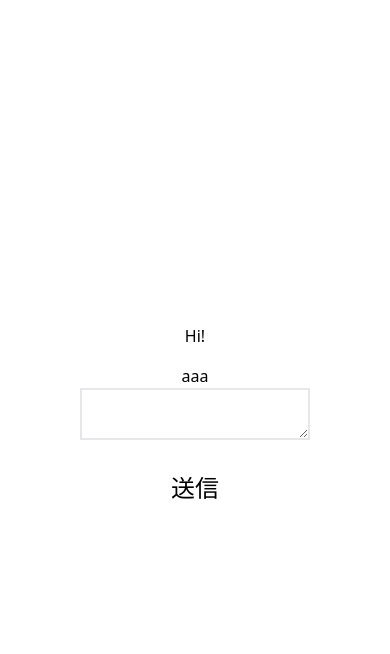
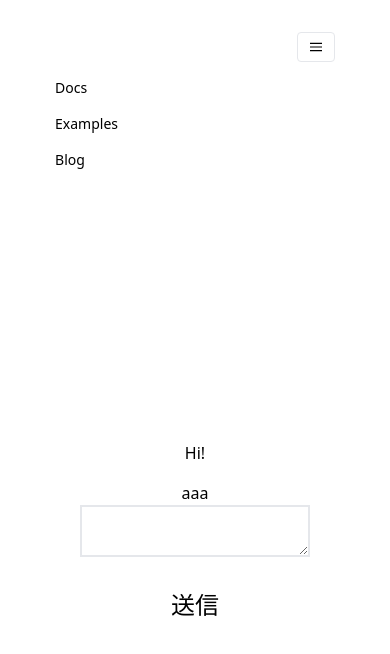
Before and after one commit to toshikinagahama/simpleChat, a Next.js app in the folder frontend/simple_chat/: page /user in a window 390 px wide. Shown: the top 654 px of the page. Built offline with nearby package versions, Linux system fonts and the light colour scheme.

Commit message:
first commit

```diff
--- a/frontend/simple_chat/pages/index.js
+++ b/frontend/simple_chat/pages/index.js
@@ -12,7 +12,8 @@ export default function Home(pageProps) {
   const [user, setUser] = useRecoilState(userState);
   const [socket, setSocket] = useRecoilState(socketState);
   useEffect(() => {
-    setSocket(new WebSocket('ws://localhost:1323/ws'));
+    setSocket(new WebSocket('ws://192.168.10.17:1323/ws'));
+    // setSocket(new WebSocket('ws://localhost:1323/ws'));
     // 接続
     // setTimeout(() => {
     //   }, 5000);
@@ -42,7 +43,7 @@ export default function Home(pageProps) {
   };
 
   const handleLoginBtnClick = async (e) => {
-    const res = await fetch('http://localhost:1323/get_user', {
+    const res = await fetch('http://192.168.10.17:1323/get_user', {
       method: 'POST',
       headers: {
         'Content-Type': 'application/json',
--- a/frontend/simple_chat/pages/user.js
+++ b/frontend/simple_chat/pages/user.js
@@ -8,6 +8,10 @@ export default function User(pageProps) {
   const [user, setUser] = useRecoilState(userState);
   const [socket, setSocket] = useRecoilState(socketState);
   const [message, setMessage] = useState('');
+  const [rooms, setRooms] = useState([
+    { name: 'test1', icon: null, num_unread: 3, last_update: new Date() },
+    { name: 'test1', icon: null, num_unread: 3, last_update: new Date() },
+  ]);
   useEffect(() => {
     console.log(user);
   }, []);
@@ -41,6 +45,50 @@ export default function User(pageProps) {
         <title>部屋一覧</title>
       </Head>
 
+      <nav class="flex items-center justify-between flex-wrap bg-teal p-6">
+        <div class="flex items-center flex-no-shrink text-white mr-6">
+          <span class="font-semibold text-xl tracking-tight">Tailwind CSS</span>
+        </div>
+        <div class="block lg:hidden">
+          <button class="flex items-center px-3 py-2 border rounded text-teal-lighter border-teal-light hover:text-white hover:border-white">
+            <svg class="h-3 w-3" viewBox="0 0 20 20" xmlns="http://www.w3.org/2000/svg">
+              <title>Menu</title>
+              <path d="M0 3h20v2H0V3zm0 6h20v2H0V9zm0 6h20v2H0v-2z" />
+            </svg>
+          </button>
+        </div>
+        <div class="w-full block flex-grow lg:flex lg:items-center lg:w-auto">
+          <div class="text-sm lg:flex-grow">
+            <a
+              href="#responsive-header"
+              class="block mt-4 lg:inline-block lg:mt-0 text-teal-lighter hover:text-white mr-4"
+            >
+              Docs
+            </a>
+            <a
+              href="#responsive-header"
+              class="block mt-4 lg:inline-block lg:mt-0 text-teal-lighter hover:text-white mr-4"
+            >
+              Examples
+            </a>
+            <a
+              href="#responsive-header"
+              class="block mt-4 lg:inline-block lg:mt-0 text-teal-lighter hover:text-white"
+            >
+              Blog
+            </a>
+          </div>
+          <div>
+            <a
+              href="#"
+              class="inline-block text-sm px-4 py-2 leading-none border rounded text-white border-white hover:border-transparent hover:text-teal hover:bg-white mt-4 lg:mt-0"
+            >
+              Download
+            </a>
+          </div>
+        </div>
+      </nav>
+
       <main className="flex flex-col items-center justify-center w-full flex-1 px-20 text-center container">
         <div className="m-4 w-full">
           <p>Hi! {user.Name}</p>
```
